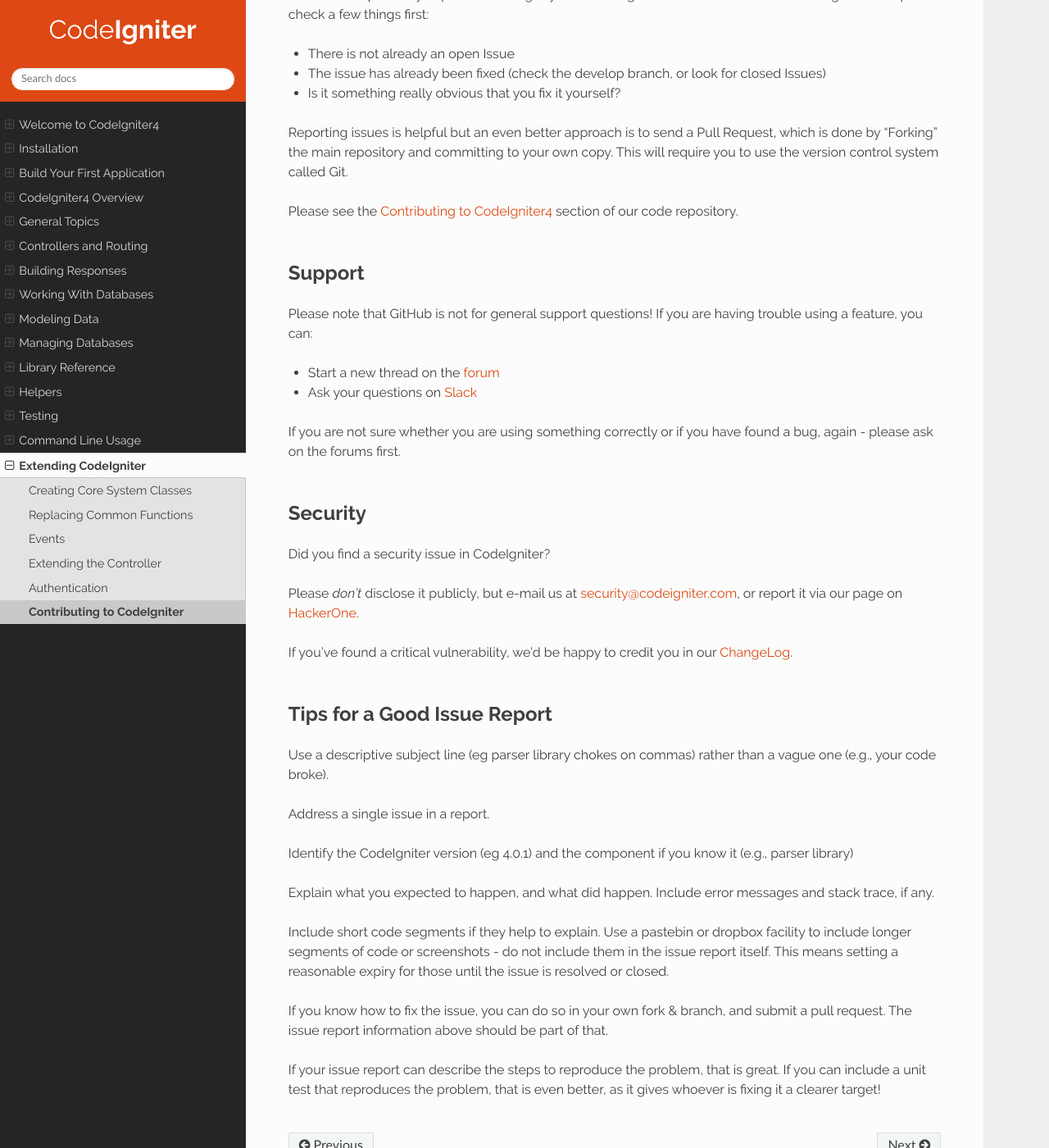
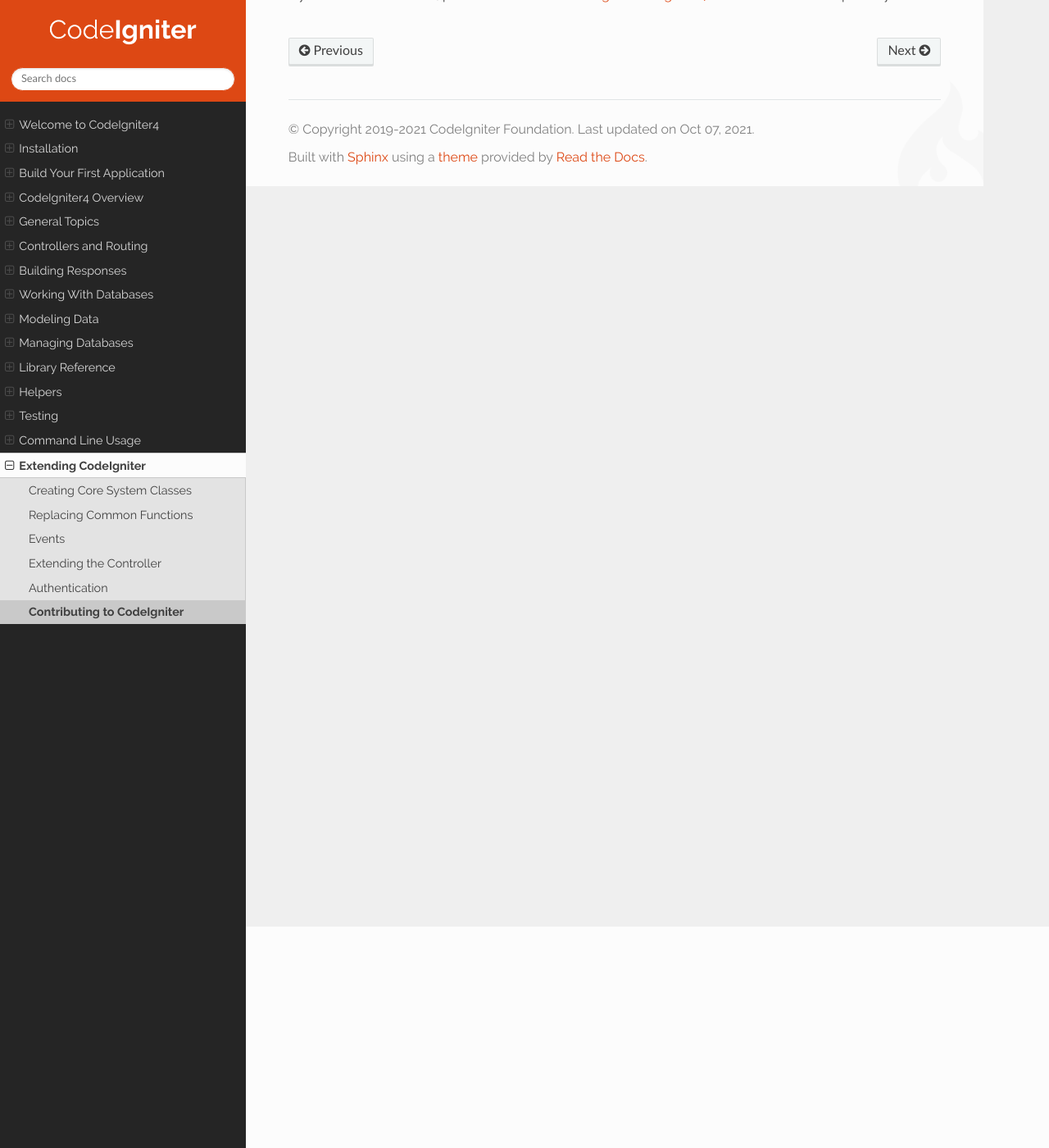
Before and after one commit to NEKOGET/ci4_user_guide_src, a Sphinx documentation site: the page built from source/extending/contributing.rst, in a window 1280 px wide and 1400 px high, scrolled down 270 px. Shown: the whole window at 82% size. Built offline with Sphinx 7.4.7 and the Read the Docs theme 2.0.0, drawn with Linux system fonts in a browser that asks for light colours; some of the changed text lies outside the part shown.

Commit message:
docs: remove duplicated contents in the User Guide

```diff
--- a/source/extending/contributing.rst
+++ b/source/extending/contributing.rst
@@ -7,66 +7,5 @@ and documentation from the community. These contributions are made in the form
 of Issues or `Pull Requests <https://help.github.com/en/github/collaborating-with-issues-and-pull-requests/about-pull-requests>`_
 on the `CodeIgniter4 repository <https://github.com/codeigniter4/CodeIgniter4>`_ on GitHub.
 
-Issues are a quick way to point out a bug. If you find a bug or documentation
-error in CodeIgniter then please check a few things first:
-
-- There is not already an open Issue
-- The issue has already been fixed (check the develop branch, or look for
-  closed Issues)
-- Is it something really obvious that you fix it yourself?
-
-Reporting issues is helpful but an even better approach is to send a Pull
-Request, which is done by "Forking" the main repository and committing to your
-own copy. This will require you to use the version control system called Git.
-
-Please see the `Contributing to CodeIgniter4 <https://github.com/codeigniter4/CodeIgniter4/tree/develop/contributing>`_
+If you'd like to contribute, please see the `Contributing to CodeIgniter4 <https://github.com/codeigniter4/CodeIgniter4/tree/develop/contributing>`_
 section of our code repository.
-
-*******
-Support
-*******
-
-Please note that GitHub is not for general support questions! If you are
-having trouble using a feature, you can:
-
-- Start a new thread on the `forum <http://forum.codeigniter.com/>`_
-- Ask your questions on `Slack <https://codeigniterchat.slack.com/>`_
-
-If you are not sure whether you are using something correctly or if you
-have found a bug, again - please ask on the forums first.
-
-********
-Security
-********
-
-Did you find a security issue in CodeIgniter?
-
-Please *don't* disclose it publicly, but e-mail us at security@codeigniter.com,
-or report it via our page on `HackerOne <https://hackerone.com/codeigniter>`_.
-
-If you've found a critical vulnerability, we'd be happy to credit you in our
-`ChangeLog <../changelogs/index.html>`_.
-
-****************************
-Tips for a Good Issue Report
-****************************
-
-Use a descriptive subject line (eg parser library chokes on commas) rather than a vague one (e.g., your code broke).
-
-Address a single issue in a report.
-
-Identify the CodeIgniter version (eg 4.0.1) and the component if you know it (e.g., parser library)
-
-Explain what you expected to happen, and what did happen.
-Include error messages and stack trace, if any.
-
-Include short code segments if they help to explain.
-Use a pastebin or dropbox facility to include longer segments of code or screenshots - do not include them in the issue report itself.
-This means setting a reasonable expiry for those until the issue is resolved or closed.
-
-If you know how to fix the issue, you can do so in your own fork & branch, and submit a pull request.
-The issue report information above should be part of that.
-
-If your issue report can describe the steps to reproduce the problem, that is great.
-If you can include a unit test that reproduces the problem, that is even better, as it gives whoever is fixing
-it a clearer target!
```
